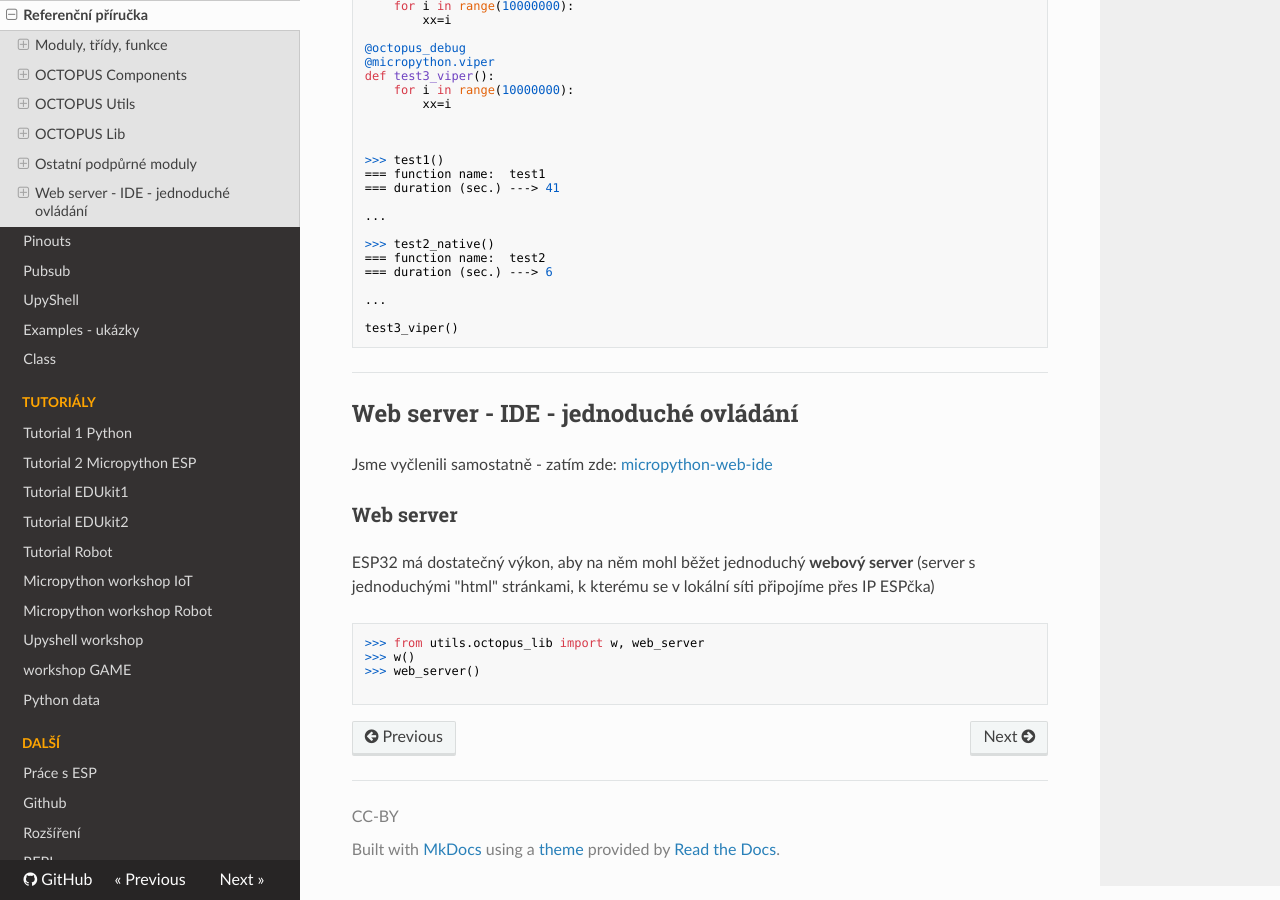
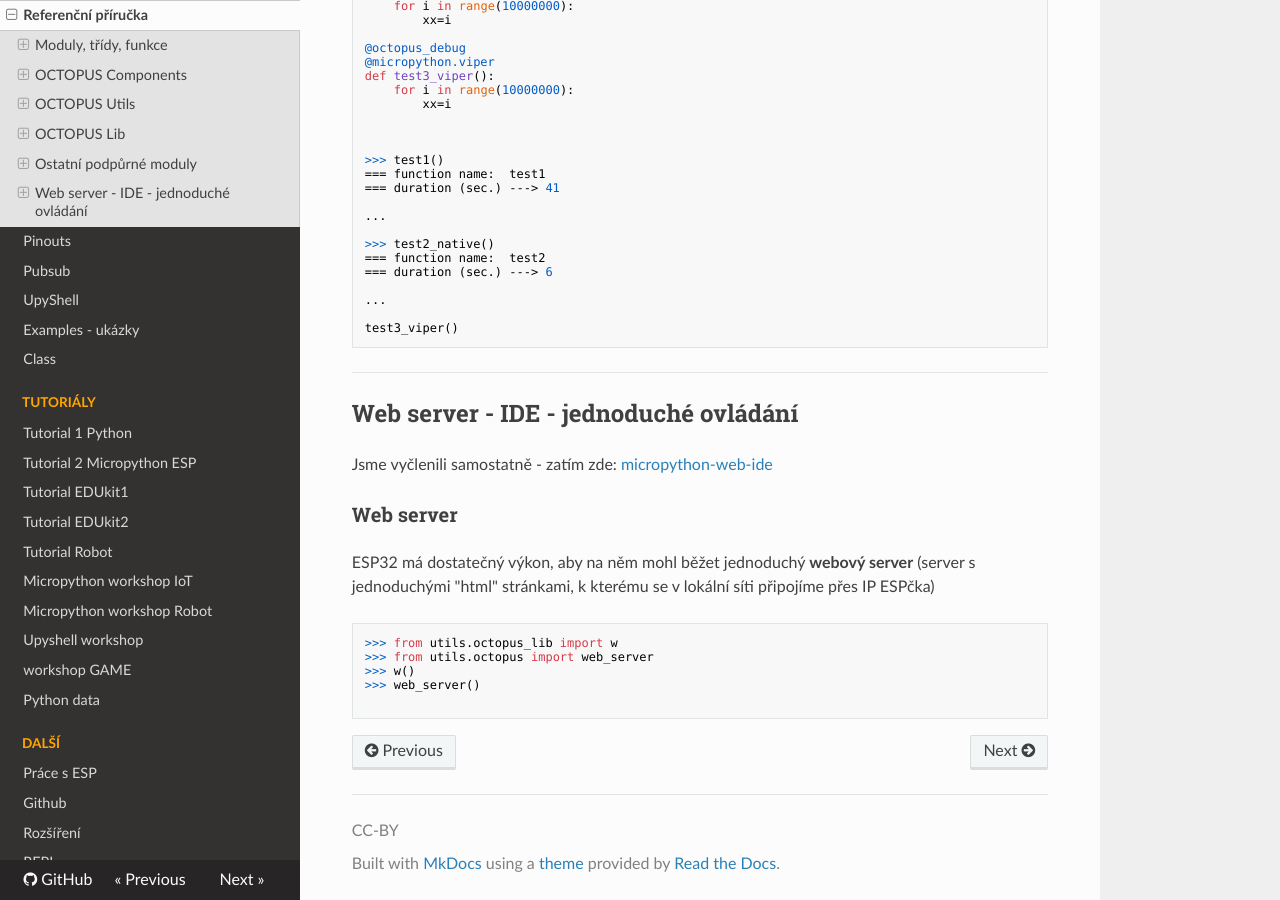
Before and after one commit to octopuslab-cz/docs_octopuslab_cz, an MkDocs documentation site: the page built from docs/basicdoc.md, in a window 1280 px wide and 900 px high, scrolled down 28201 px. Built offline with MkDocs 1.6.1, drawn with Linux system fonts in a browser that asks for light colours; nearby versions of some CDN libraries.

Commit message:
fix web_server

````diff
--- a/docs/basicdoc.md
+++ b/docs/basicdoc.md
@@ -1542,7 +1542,8 @@ Jsme vyčlenili samostatně - zatím zde: [micropython-web-ide](https://www.octo
 ESP32 má dostatečný výkon, aby na něm mohl běžet jednoduchý **webový server** (server s jednoduchými "html" stránkami, k kterému se v lokální síti připojíme přes IP ESPčka)
 
 ```python
->>> from utils.octopus_lib import w, web_server
+>>> from utils.octopus_lib import w
+>>> from utils.octopus import web_server
 >>> w()
 >>> web_server()
 
````
